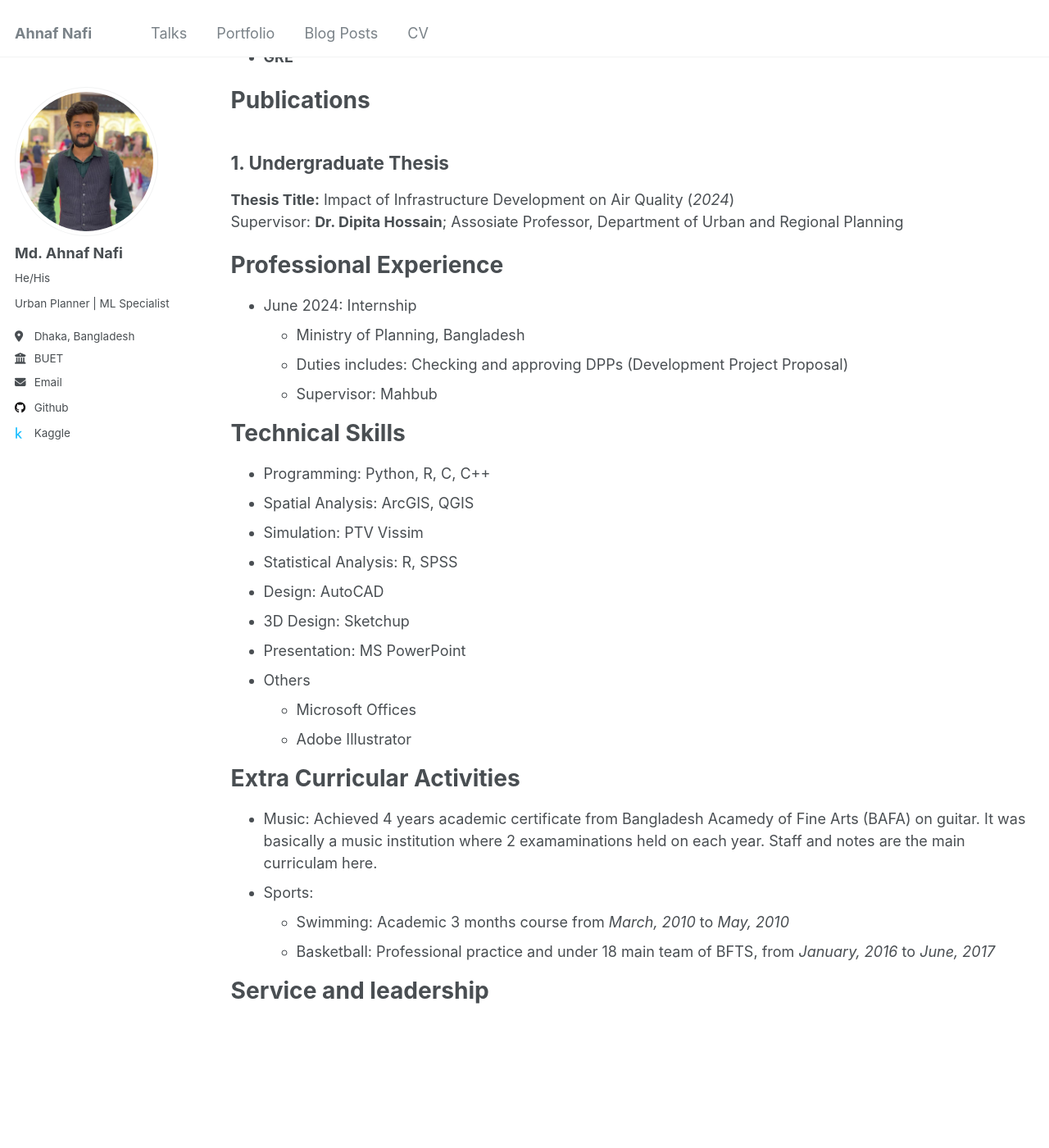
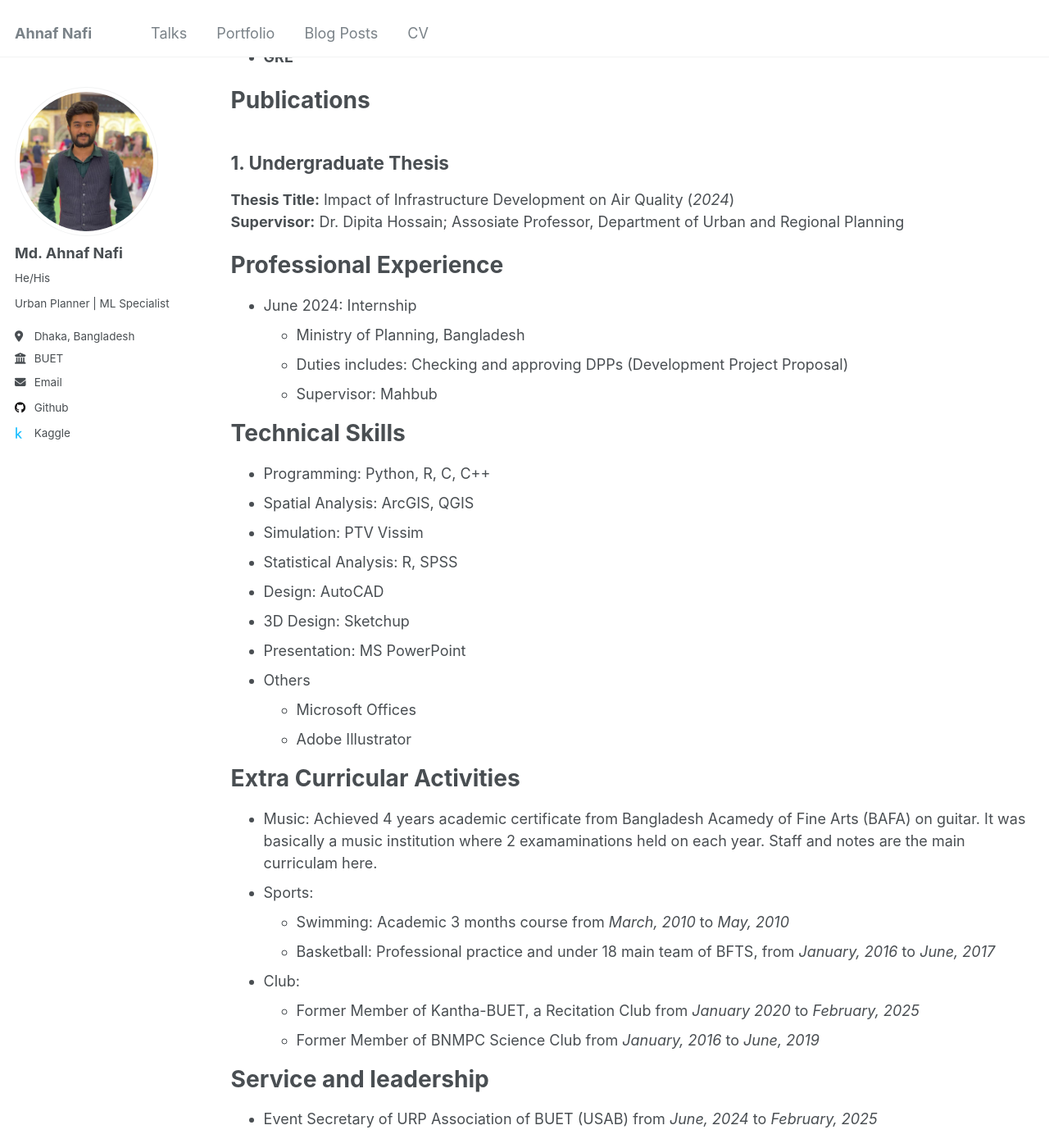
Before and after one commit to NafixData/ahnafnafi, a Jekyll site: the page built from _pages/cv.md, in a window 1280 px wide and 1400 px high, scrolled down 396 px. Shown: the whole window at 82% size. Built offline with Jekyll 4.4.1, drawn with Linux system fonts in a browser that asks for light colours.

Commit message:
Update cv.md

```diff
--- a/_pages/cv.md
+++ b/_pages/cv.md
@@ -56,13 +56,16 @@ Technical Skills
 
 Extra Curricular Activities
 ======
-  * Music:  Achieved 4 years academic certificate from Bangladesh Acamedy of Fine Arts (BAFA) on guitar.
+* Music:  Achieved 4 years academic certificate from Bangladesh Acamedy of Fine Arts (BAFA) on guitar.
     It was basically a music institution where 2 examaminations held on each year. Staff and notes are the
     main curriculam here.
-  * Sports:
+* Sports:
     * Swimming: Academic 3 months course from _March, 2010_ to _May, 2010_
     * Basketball: Professional practice and under 18 main team of BFTS, from _January, 2016_ to _June, 2017_
-
+* Club:
+   * Former Member of Kantha-BUET, a Recitation Club from _January 2020_ to _February, 2025_
+   * Former Member of BNMPC Science Club from _January, 2016_ to _June, 2019_
 
 Service and leadership
 ======
+* Event Secretary of URP Association of BUET (USAB) from _June, 2024_ to _February, 2025_
```
Also changed, not shown: other parts of _pages/cv.md (+1 -1 lines).
